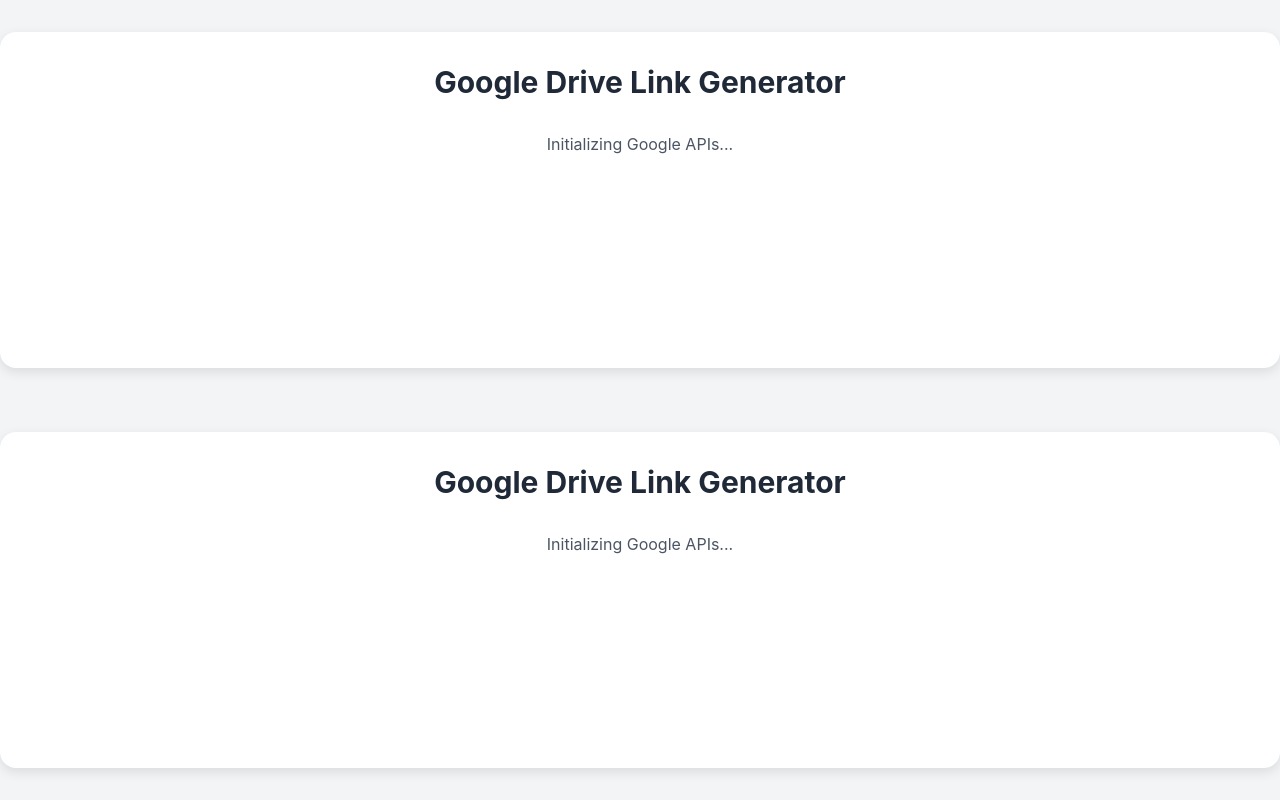
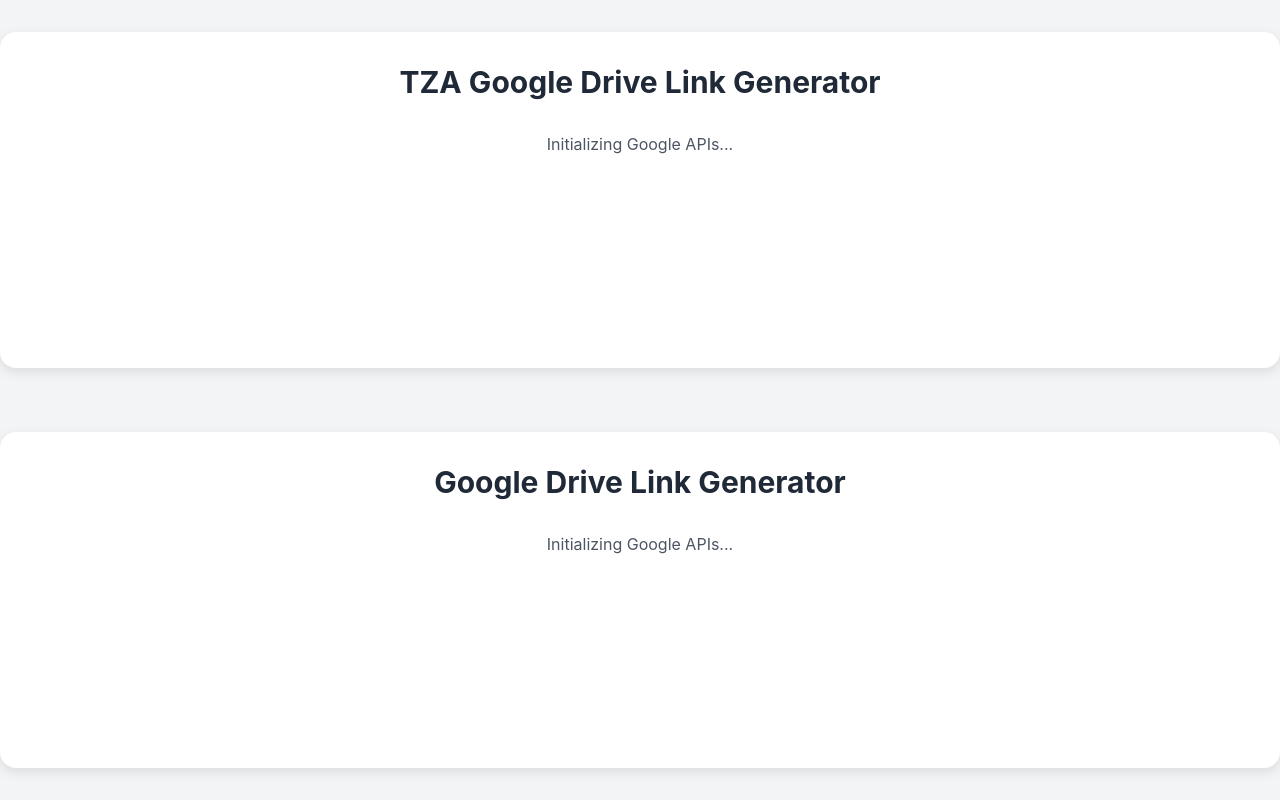
Before and after one commit to thant-zin-aung/gdrive-media-link-generator, a plain HTML site: page index.html in a window 1280 px wide. Drawn offline with nearby package versions, Linux system fonts and the light colour scheme.

Commit message:
Add watermark

```diff
--- a/index.html
+++ b/index.html
@@ -86,7 +86,7 @@
 </head>
 <body class="flex flex-col min-h-screen">
     <div class="container">
-        <h1 class="text-3xl font-bold text-center text-gray-800 mb-8">Google Drive Link Generator</h1>
+        <h1 class="text-3xl font-bold text-center text-gray-800 mb-8">TZA Google Drive Link Generator</h1>
 
         <div id="auth-section" class="text-center mb-6">
             <p id="auth-status-message" class="text-gray-600 mb-4">Initializing Google APIs...</p>
```
